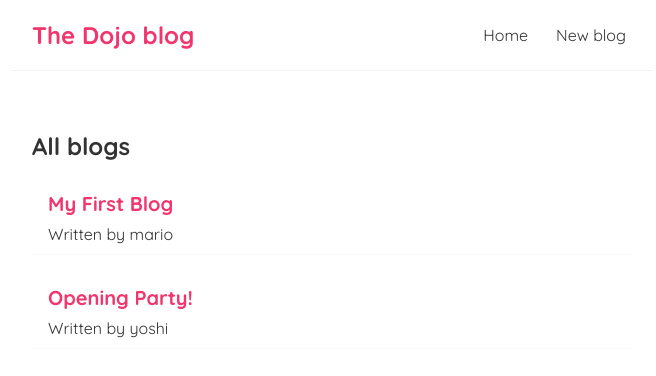
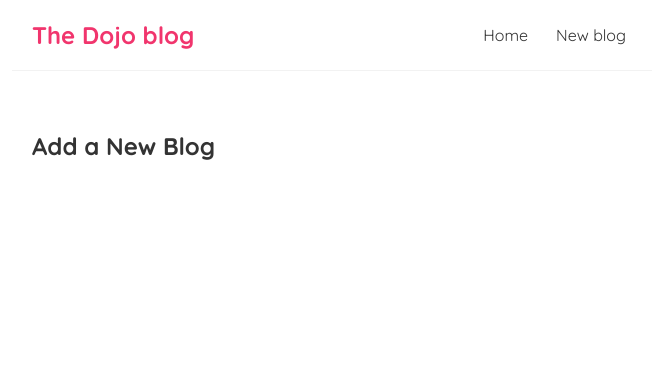
Before and after one commit to mraiyuu/react-blog, a React (Create React App) app: page /create in a window 1280 px wide. Shown: the top 376 px of the page, without its empty margins (308-964 px from the left). Built offline with nearby package versions, Linux system fonts and the light colour scheme; data requests are answered from the project's data file.

Commit message:
react router

```diff
--- a/package.json
+++ b/package.json
@@ -8,6 +8,7 @@
     "@testing-library/user-event": "^13.5.0",
     "react": "^18.2.0",
     "react-dom": "^18.2.0",
+    "react-router-dom": "^5.3.4",
     "react-scripts": "5.0.1",
     "web-vitals": "^2.1.4"
   },
--- a/src/App.js
+++ b/src/App.js
@@ -1,14 +1,25 @@
+import Create from "./components/Create";
 import Home from "./components/Home";
 import Navbar from "./components/Navbar";
+import { BrowserRouter as Router, Route, Switch } from "react-router-dom";
 
 function App() {
   return (
-    <div className="App">
-      <Navbar />
-      <div className="content">
-        <Home />
+    <Router>
+      <div className="App">
+        <Navbar />
+        <div className="content">
+          <Switch>
+            <Route exact path="/">
+              <Home />
+            </Route>
+            <Route path="/create">
+              <Create />
+            </Route>
+          </Switch>
+        </div>
       </div>
-    </div>
+    </Router>
   );
 }
 
--- /dev/null
+++ b/src/components/Create.js
@@ -0,0 +1,11 @@
+import React from 'react'
+
+const Create = () => {
+  return (
+    <div className="create">
+        <h2>Add a New Blog</h2>
+    </div>
+  )
+}
+
+export default Create
```
Also changed, not shown: 1 other file (tests, documents, lock files or other folders).
